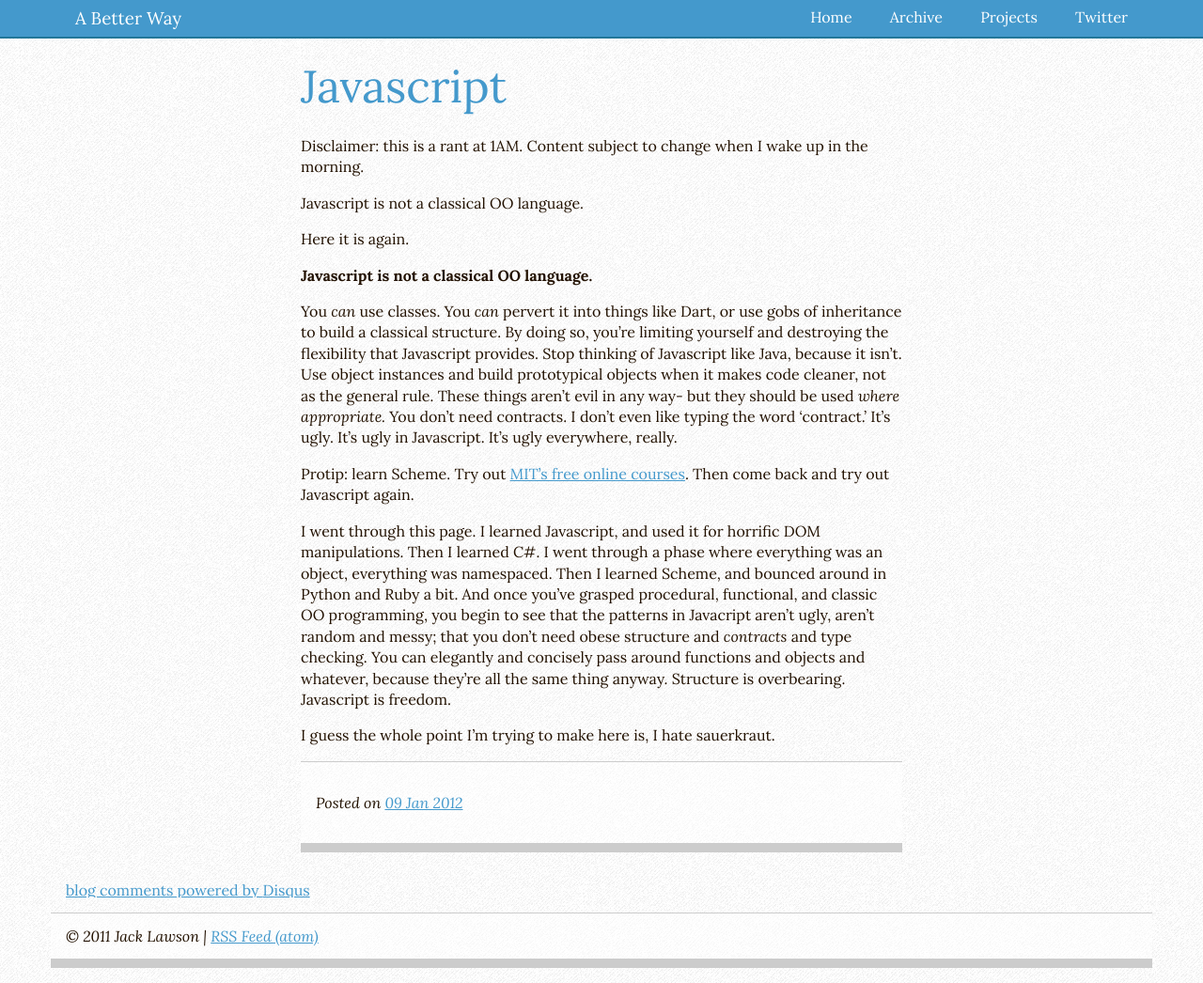
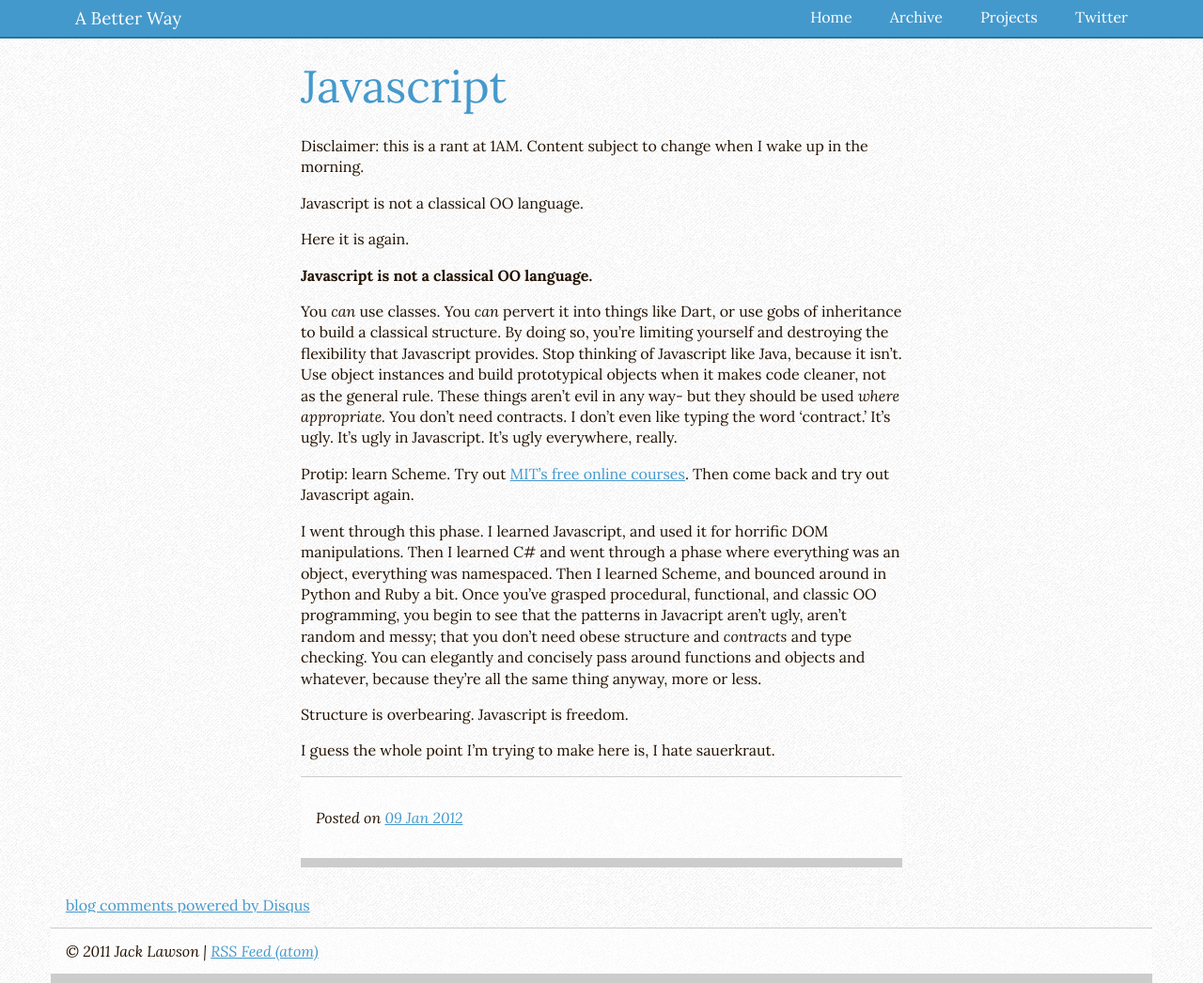
Before and after one commit to ajacksified/ajacksified.github.com, a Jekyll site: the page built from _posts/2012-01-09-javascript.markdown, in a window 1280 px wide and 1046 px high. Shown: the whole window at 94% size. Built offline with Jekyll 4.4.1, drawn with Linux system fonts in a browser that asks for light colours; nearby versions of some CDN libraries; Markdown is read by kramdown in place of the engine named in the settings; comment, search, counter and statistics services are not loaded.

Commit message:
Update _posts/2012-01-09-javascript.markdown

```diff
--- a/_posts/2012-01-09-javascript.markdown
+++ b/_posts/2012-01-09-javascript.markdown
@@ -28,14 +28,15 @@ ugly. It's ugly in Javascript. It's ugly everywhere, really.
 Protip: learn Scheme. Try out [MIT's free online courses](http://ocw.mit.edu/courses/electrical-engineering-and-computer-science/6-001-structure-and-interpretation-of-computer-programs-spring-2005/).
 Then come back and try out Javascript again.
 
-I went through this page. I learned Javascript, and used it for horrific DOM
-manipulations. Then I learned C#. I went through a phase where everything was
+I went through this phase. I learned Javascript, and used it for horrific DOM
+manipulations. Then I learned C# and went through a phase where everything was
 an object, everything was namespaced. Then I learned Scheme, and bounced around
-in Python and Ruby a bit. And once you've grasped procedural, functional, and
+in Python and Ruby a bit. Once you've grasped procedural, functional, and
 classic OO programming, you begin to see that the patterns in Javacript aren't
 ugly, aren't random and messy; that you don't need obese structure and *contracts*
 and type checking. You can elegantly and concisely pass around functions and
-objects and whatever, because they're all the same thing anyway. Structure is
-overbearing. Javascript is freedom.
+objects and whatever, because they're all the same thing anyway, more or less.
+
+Structure is overbearing. Javascript is freedom.
 
 I guess the whole point I'm trying to make here is, I hate sauerkraut.
```
